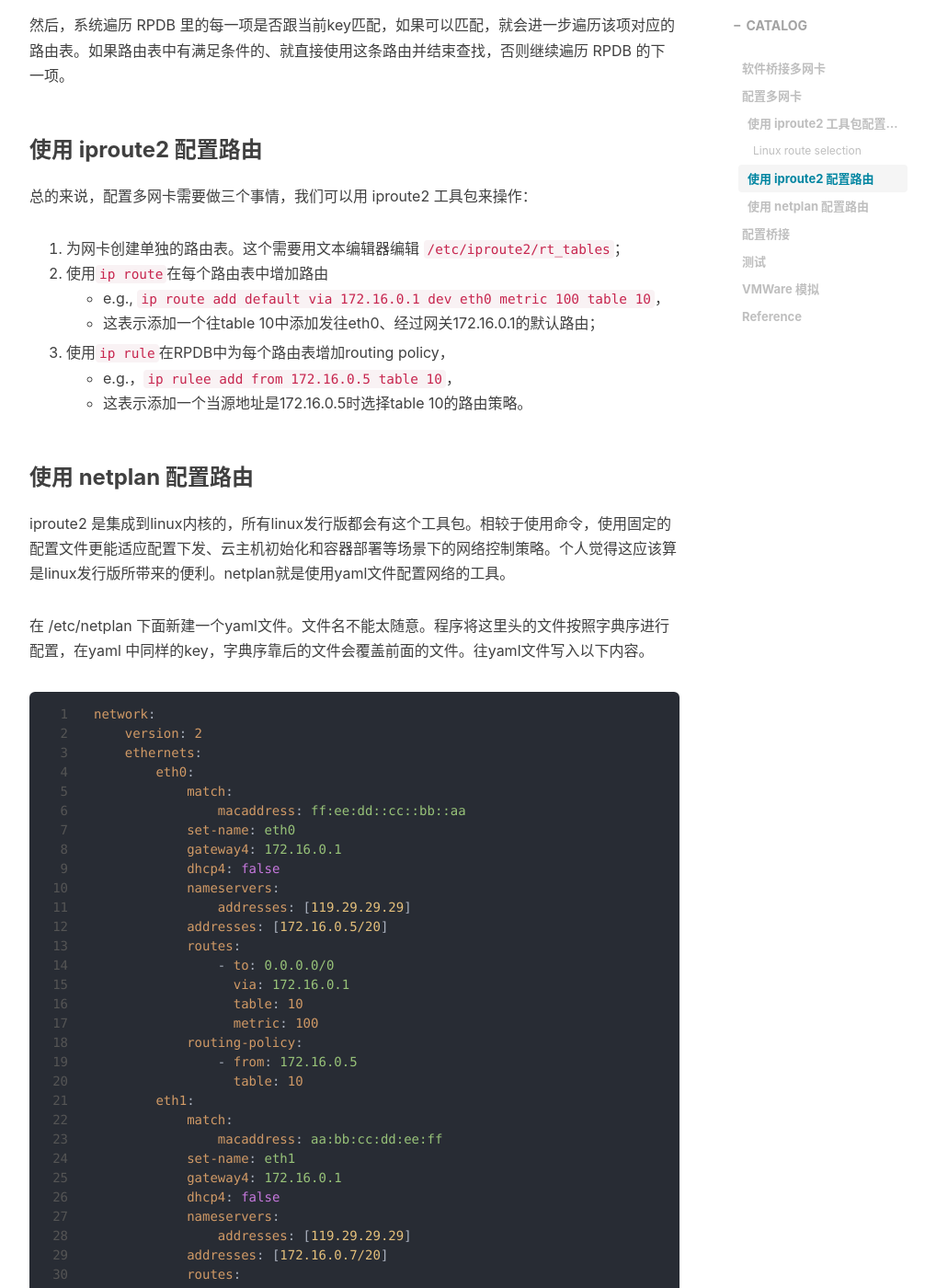
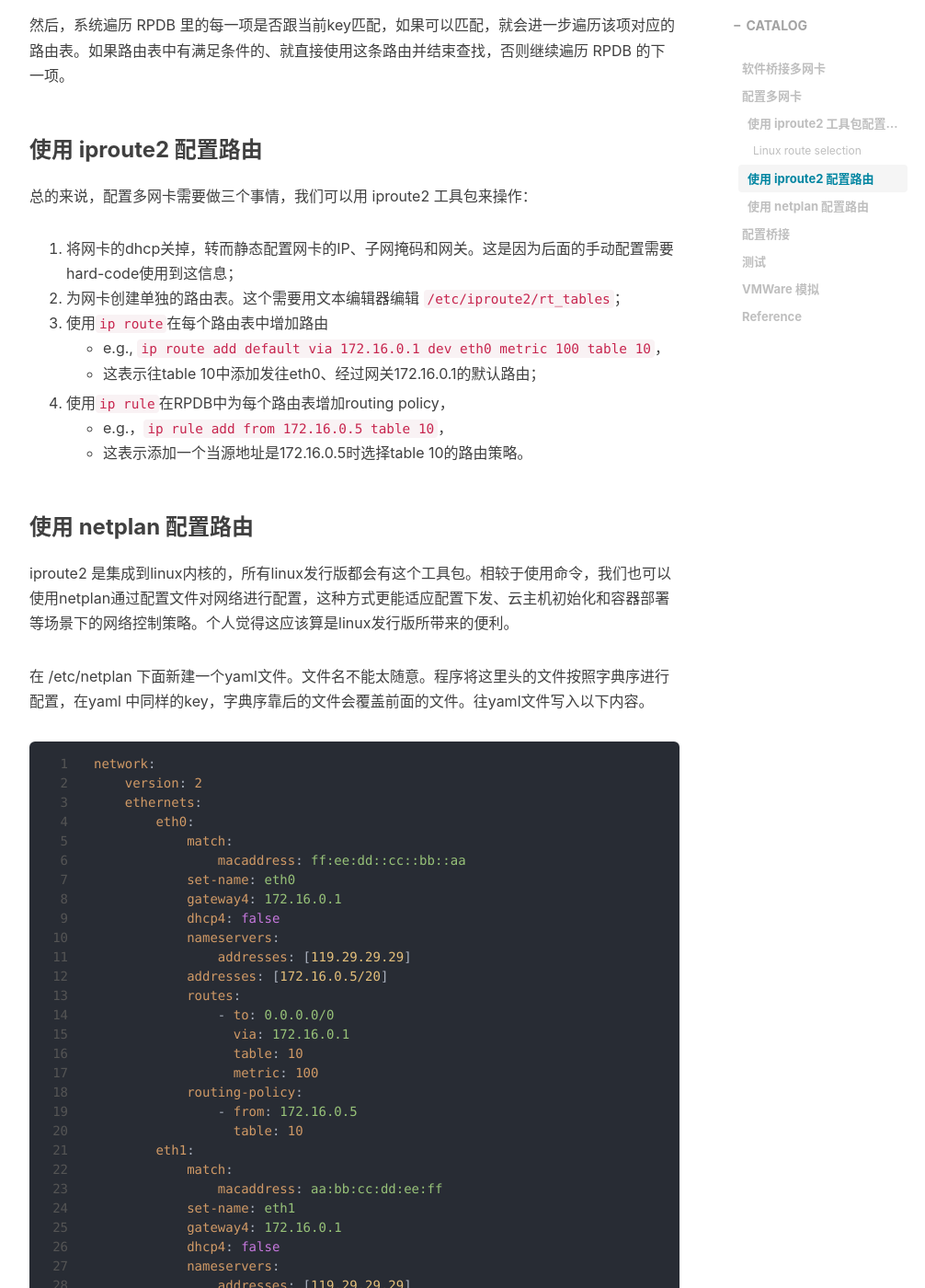
Before and after one commit to kayoch1n/kayoch1n.github.io, a Jekyll site: the page built from _posts/2023-12-11-bridge-multiple-nics.markdown, in a window 1280 px wide and 1400 px high, scrolled down 1289 px. Shown: the whole window at 92% size, without its empty margins (233-1239 px from the left). Built offline with Jekyll 4.4.1, drawn with Linux system fonts in a browser that asks for light colours; nearby versions of some CDN libraries; comment, search, counter and statistics services are not loaded; some of the changed text lies outside the part shown.

Commit message:
更新 _posts/2023-12-11-bridge-multiple-nics.markdown

````diff
--- a/_posts/2023-12-11-bridge-multiple-nics.markdown
+++ b/_posts/2023-12-11-bridge-multiple-nics.markdown
@@ -37,17 +37,18 @@ tags:
 
 总的来说，配置多网卡需要做三个事情，我们可以用 iproute2 工具包来操作：
 
-1. 为网卡创建单独的路由表。这个需要用文本编辑器编辑 `/etc/iproute2/rt_tables`；
-2. 使用`ip route`在每个路由表中增加路由
+1. 将网卡的dhcp关掉，转而静态配置网卡的IP、子网掩码和网关。这是因为后面的手动配置需要hard-code使用到这信息；
+2. 为网卡创建单独的路由表。这个需要用文本编辑器编辑 `/etc/iproute2/rt_tables`；
+3. 使用`ip route`在每个路由表中增加路由
     - e.g., `ip route add default via 172.16.0.1 dev eth0 metric 100 table 10`，
-    - 这表示添加一个往table 10中添加发往eth0、经过网关172.16.0.1的默认路由；
-3. 使用`ip rule`在RPDB中为每个路由表增加routing policy，
-    - e.g.，`ip rulee add from 172.16.0.5 table 10`，
+    - 这表示往table 10中添加发往eth0、经过网关172.16.0.1的默认路由；
+4. 使用`ip rule`在RPDB中为每个路由表增加routing policy，
+    - e.g.，`ip rule add from 172.16.0.5 table 10`，
     - 这表示添加一个当源地址是172.16.0.5时选择table 10的路由策略。
 
 ### 使用 netplan 配置路由
 
-iproute2 是集成到linux内核的，所有linux发行版都会有这个工具包。相较于使用命令，使用固定的配置文件更能适应配置下发、云主机初始化和容器部署等场景下的网络控制策略。个人觉得这应该算是linux发行版所带来的便利。netplan就是使用yaml文件配置网络的工具。
+iproute2 是集成到linux内核的，所有linux发行版都会有这个工具包。相较于使用命令，我们也可以使用netplan通过配置文件对网络进行配置，这种方式更能适应配置下发、云主机初始化和容器部署等场景下的网络控制策略。个人觉得这应该算是linux发行版所带来的便利。
 
 在 /etc/netplan 下面新建一个yaml文件。文件名不能太随意。程序将这里头的文件按照字典序进行配置，在yaml 中同样的key，字典序靠后的文件会覆盖前面的文件。往yaml文件写入以下内容。
 
@@ -91,7 +92,7 @@ network:
                   table: 20
 ```
 
-routes对应写入路由表的内容，routing-policy对应写入RPDB的内容。使用者需要在这两部分分别用table字段标识出来关联哪一个routing table。如果整数对应的路由表不存在、将创建对应的路由表，无需手动编辑 `/etc/iproute2/rt_tables`。其他需要注意的内容需要参考`man netplan`。
+routes对应写入路由表的内容，routing-policy对应写入RPDB的内容。使用者需要在这两部分分别用table字段标识出来关联哪一个routing table。如果整数对应的路由表不存在、将创建对应的路由表，也无需手动编辑 `/etc/iproute2/rt_tables`。其他需要注意的内容需要参考`man netplan`。
 
 写好配置文件之后执行 `sudo netplan apply` 使配置生效。完了之后可以通过指定网卡执行 cURL 看下是否都能通网(`ping -I`也提供类似的功能)：
 
````
